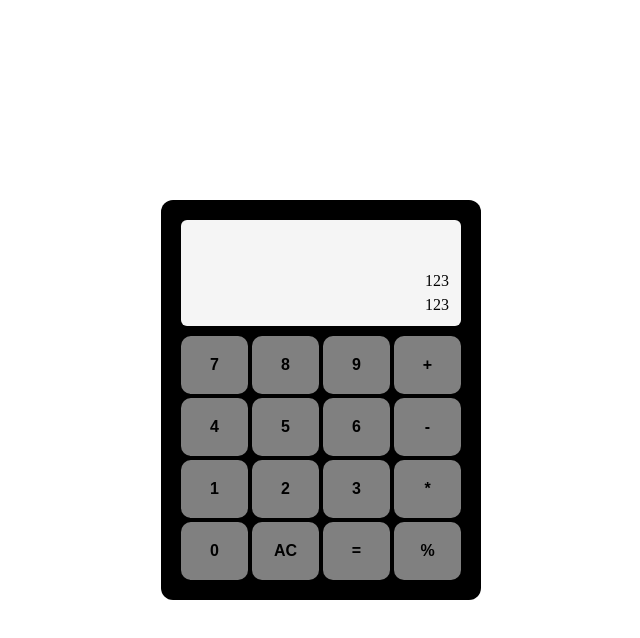
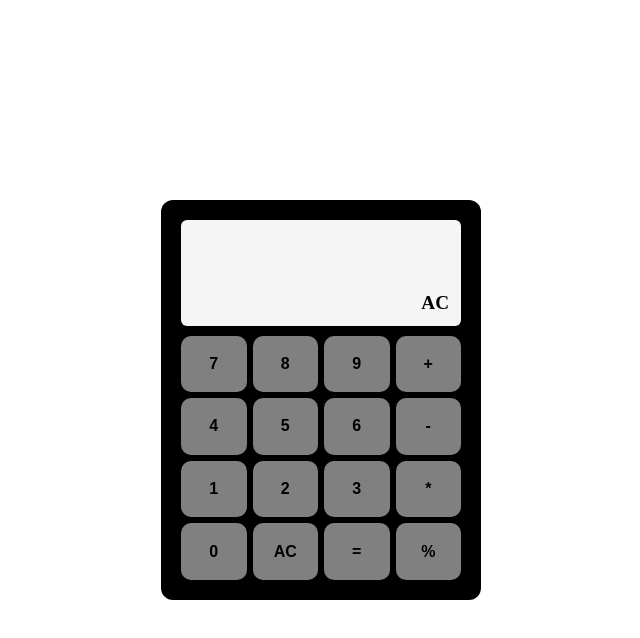
Before and after one commit to fullstack-jack/calculator, a plain HTML site: page index.html in a window 1280 px wide. Both pictures are taken after a click on the button "AC". Shown: the whole page, without its empty margins (319-959 px from the left). Drawn offline with Linux system fonts and the light colour scheme.

Commit message:
Added DOM interaction

```diff
--- a/index.html
+++ b/index.html
@@ -11,8 +11,7 @@
 
     <div class="calculator">
         <div class="screen">
-            <p>123</p>
-            <p>123</p>
+            <!-- <p>123</p> -->
         </div>
         <div class="main">
             <div class="row">
--- a/script.js
+++ b/script.js
@@ -31,5 +31,16 @@ const operate = (num1, num2, op) => {
             divide(num1, num2)
             break
     }
+}
 
-}
+const screen = document.querySelector(".screen")
+const buttons = document.querySelectorAll("button")
+
+buttons.forEach(button => {
+    button.addEventListener('click', (e) => {
+
+
+        screen.textContent += e.target.textContent
+
+    })
+})
--- a/styles.css
+++ b/styles.css
@@ -34,6 +34,8 @@ body {
     background-color: whitesmoke;
     border-radius: 6px;
     padding: 12px;
+    font-size: 1.2em;
+    font-weight: 600;
     gap: 6px;
 }
 
@@ -42,14 +44,14 @@ body {
     width: 100%;
     display: flex;
     flex-direction: column;
-    gap: 4px;
+    gap: 6px;
 
 }
 
 .row {
     display: flex;
     flex: 1;
-    gap: 4px;
+    gap: 6px;
 }
 
 button {
@@ -63,5 +65,4 @@ button {
     font-size: 1em;
     border-radius: 10px;
     border-style: none;
-
 }
```
